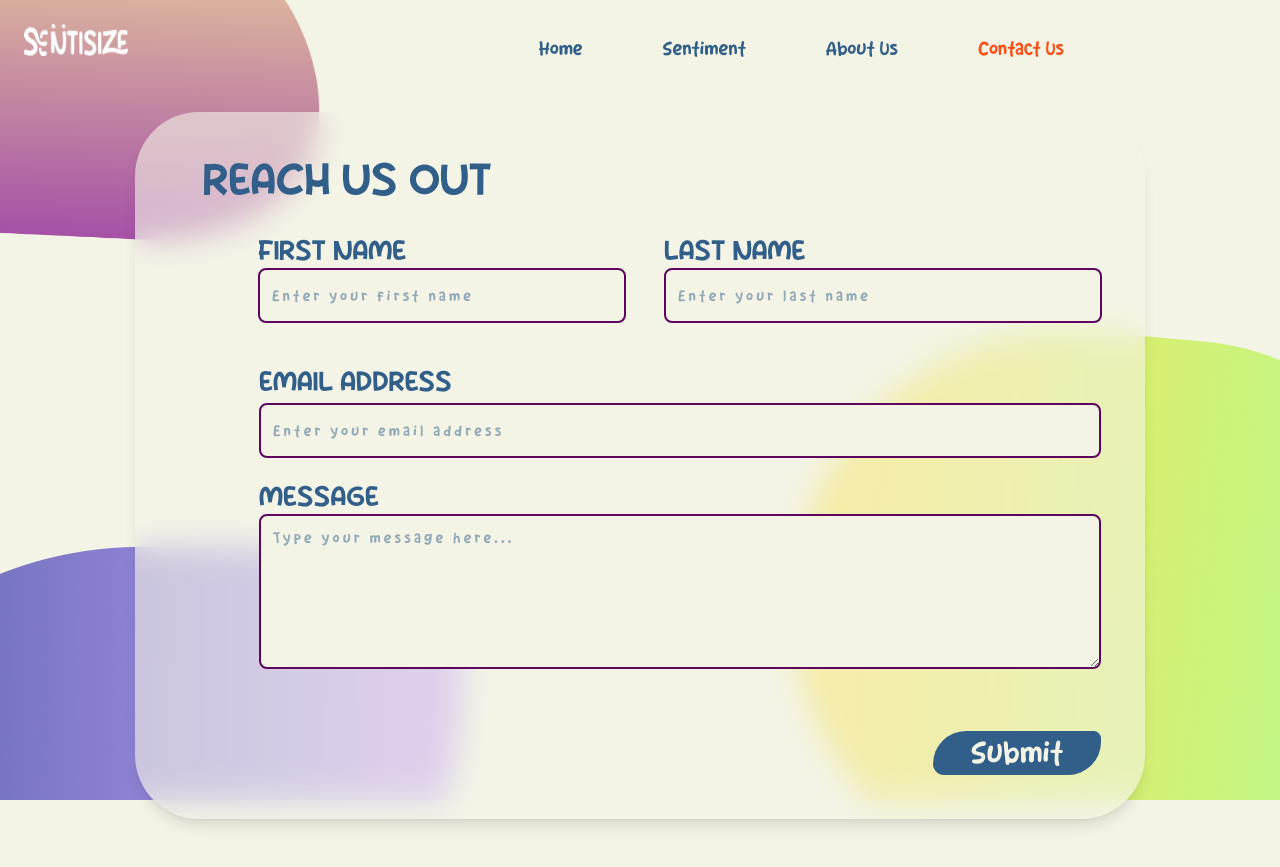
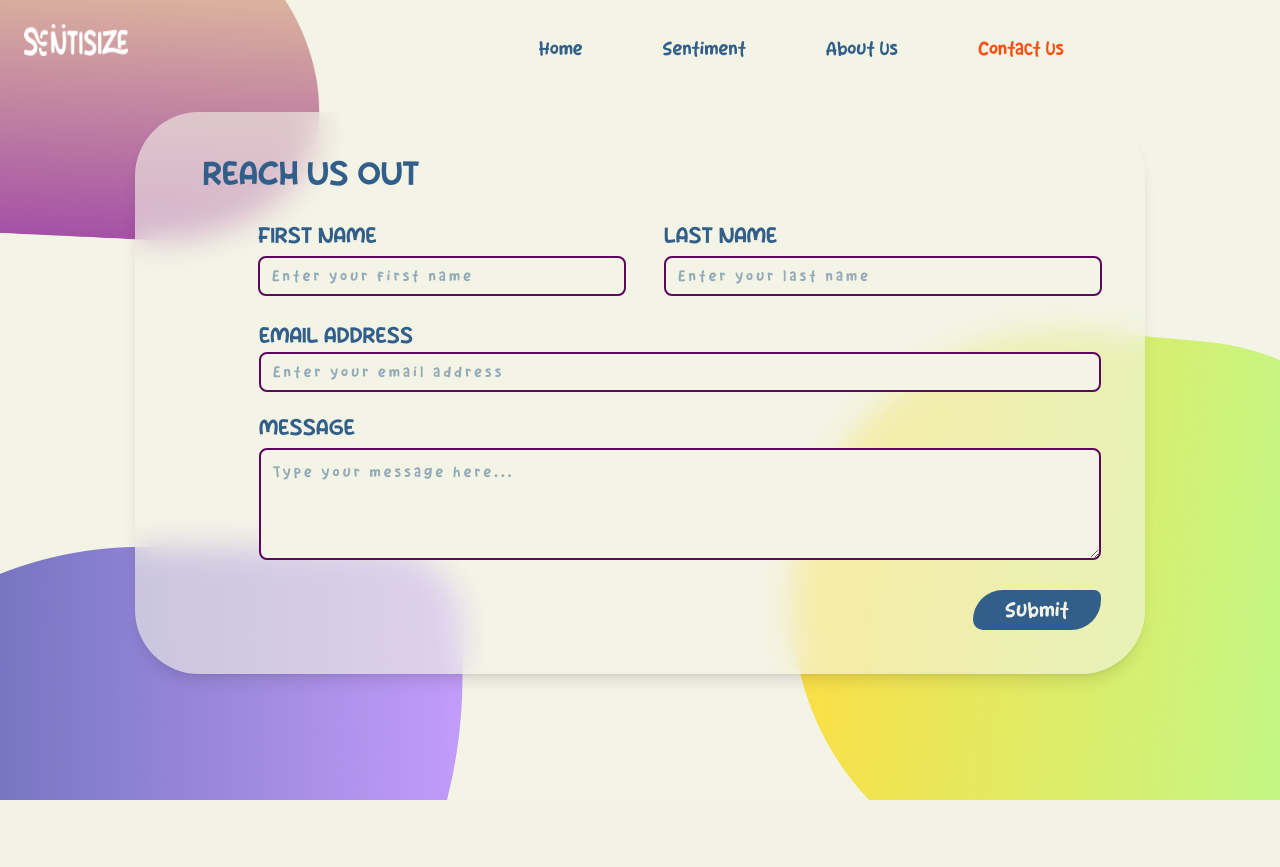
Before and after one commit to Rejeno/Data-Mining, a Flask app: page /contact in a window 1280 px wide. After the commit the page ends 800 px from the top, so only its background shows below. Run offline with Flask 3, Linux system fonts and the light colour scheme; parts of the project's set-up code (start-up, migrations or seed data) failed here and were passed over.

Commit message:
Update contact.html

```diff
--- a/templates/contact.html
+++ b/templates/contact.html
@@ -40,69 +40,69 @@
 
 
         <!-- Main Content Section -->
-        <main class="flex gap-[0.5rem] mb-[2rem] col-2 bg-[#F3F4E6]/60 p-[1.25rem] rounded-[4rem] backdrop-blur-lg shadow-lg h-auto z-3">
+        <main class="flex gap-[0.5rem] mb-[1rem] col-2 bg-[#F3F4E6]/60 p-[1.25rem] rounded-[4rem] backdrop-blur-lg shadow-lg h-auto z-3">
             <!-- Input Section -->
             <section class="flex flex-col p-[1.5rem] rounded-lg w-full">
-                <h2 class="text-[2rem] text-[#325F89] mb-[1rem] font-title ml-[1.5rem]">REACH US OUT</h2>
+                <h2 class="text-[1.5rem] text-[#325F89] mb-[1rem] font-title ml-[1.5rem]">REACH US OUT</h2>
 
                 <div class="flex justify-center gap-[3rem] mb-[1.5rem]">
                     <!-- First Name -->
                     <div class="relative w-[22.375rem]">
                         <!-- Label -->
-                        <label for="first-name" class="absolute top-[1rem] text-[#325F89] font-title font-title text-[1.25rem]">FIRST NAME</label>
+                        <label for="first-name" class="absolute top-[1rem] text-[#325F89] font-title font-title text-[1rem]">FIRST NAME</label>
 
                         <!-- Box -->
                         <input
                         id="first-name"
                         type="text"
                         placeholder="Enter your first name"
-                        class="w-[23rem] h-[3.4375rem] bg-[#F3F4E6] border-2 border-[#5D055F] rounded-lg p-[0.75rem] text-[#325F89] text-[0.875rem] font-body mt-[3rem] custom-letter-spacing">
+                        class="w-[23rem] h-[2.5rem] bg-[#F3F4E6] border-2 border-[#5D055F] rounded-lg p-[0.75rem] text-[#325F89] text-[0.875rem] font-body mt-[3rem] custom-letter-spacing">
 
                     </div>
 
                     <!-- Last Name -->
                     <div class="relative w-[22.375rem]">
                         <!-- Label -->
-                        <label for="last-name" class="absolute top-[1rem] text-[#325F89] font-title font-title text-[1.25rem]">LAST NAME</label>
+                        <label for="last-name" class="absolute top-[1rem] text-[#325F89] font-title font-title text-[1rem]">LAST NAME</label>
 
                         <!-- Box -->
                         <input
                             id="last-name"
                             type="text"
                             placeholder="Enter your last name"
-                            class="w-[27.4rem] h-[3.4375rem] bg-[#F3F4E6] border-2 border-[#5D055F] rounded-lg p-[0.75rem] text-[#325F89] text-[0.875rem] font-body mt-[3rem] custom-letter-spacing">
+                            class="w-[27.4rem] h-[2.5rem] bg-[#F3F4E6] border-2 border-[#5D055F] rounded-lg p-[0.75rem] text-[#325F89] text-[0.875rem] font-body mt-[3rem] custom-letter-spacing">
                     </div>
                 </div>
 
                 <!-- Email Address -->
                 <div class="relative mb-[1.5rem]">
                     <!-- Label -->
-                    <label for="email" class="absolute top-[1.25rem] left-[5rem] text-[#325F89] font-title font-medium text-[1.25rem]">EMAIL ADDRESS</label>
+                    <label for="email" class="absolute top-[.25rem] left-[5rem] text-[#325F89] font-title font-medium text-[1rem]">EMAIL ADDRESS</label>
 
                     <!-- Box -->
                     <input
                         id="email"
                         type="email"
                         placeholder="Enter your email address"
-                        class="w-[52.625rem] h-[3.4375rem] bg-[#F3F4E6] border-2 border-[#5D055F] rounded-lg p-[0.75rem] text-[#325F89] text-[0.875rem] font-body mt-[3.5rem] ml-[5rem] custom-letter-spacing">
+                        class="w-[52.625rem] h-[2.5rem] bg-[#F3F4E6] border-2 border-[#5D055F] rounded-lg p-[0.75rem] text-[#325F89] text-[0.875rem] font-body mt-[2rem] ml-[5rem] custom-letter-spacing">
                 </div>
 
                 <!-- Message -->
                 <div class="relative mb-[1.5rem]">
                     <!-- Label -->
-                    <label for="MESSAGE" class="absolute top-0 left-[5rem] text-[#325F89] font-title font-medium text-[1.25rem]">MESSAGE</label>
+                    <label for="MESSAGE" class="absolute top-0 left-[5rem] text-[#325F89] font-title font-medium text-[1rem]">MESSAGE</label>
 
                     <!-- Box -->
                     <textarea
                         id="MESSAGE"
                         placeholder="Type your message here..."
-                        class="w-[52.625rem] h-[9.6875rem] bg-[#F3F4E6] border-2 border-[#5D055F] rounded-lg p-[0.75rem] text-[#325F89] text-[0.875rem] font-body mt-[2rem] ml-[5rem] custom-letter-spacing"></textarea>
+                        class="w-[52.625rem] h-[7rem] bg-[#F3F4E6] border-2 border-[#5D055F] rounded-lg p-[0.75rem] text-[#325F89] text-[0.875rem] font-body mt-[2rem] ml-[5rem] custom-letter-spacing"></textarea>
                 </div>
                  <!-- Submit Button -->
-                <div class="flex justify-end mt-[2rem] ">
+                <div class="flex justify-end ">
                     <button
                     type="submit"
-                    class="bg-[#325F89] text-[#F3F4E6] text-[1.8125rem] font-body w-[10.5rem] h-[2.75rem] rounded-tl-[5.625rem] rounded-tr-[1.25rem] rounded-br-[5.625rem] rounded-bl-[1.875rem] cursor-pointer transition hover:bg-[#4EC3B9]">
+                    class="bg-[#325F89] text-[#F3F4E6] text-[1.25rem] font-body w-[8rem] h-[2.5rem] rounded-tl-[5.625rem] rounded-tr-[1.25rem] rounded-br-[5.625rem] rounded-bl-[1.875rem] cursor-pointer transition hover:bg-[#4EC3B9]">
                     Submit
                 </button>
 
```
